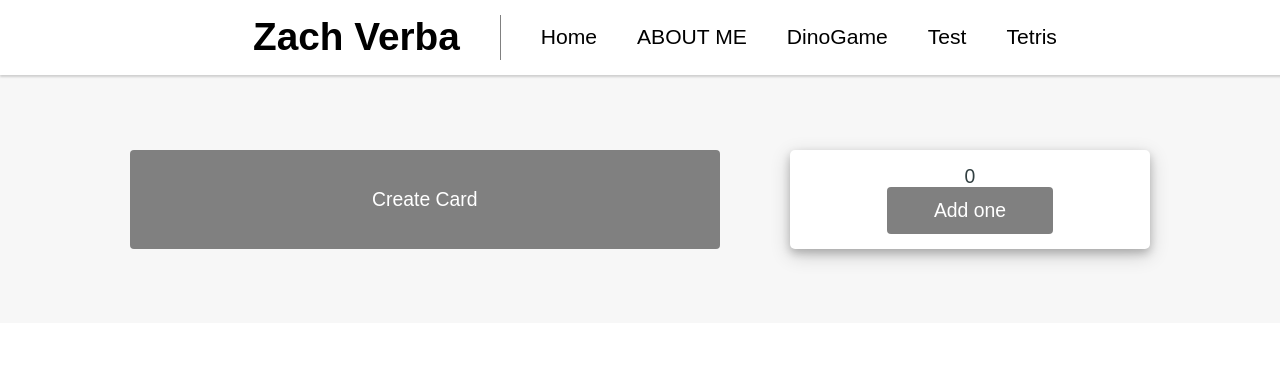
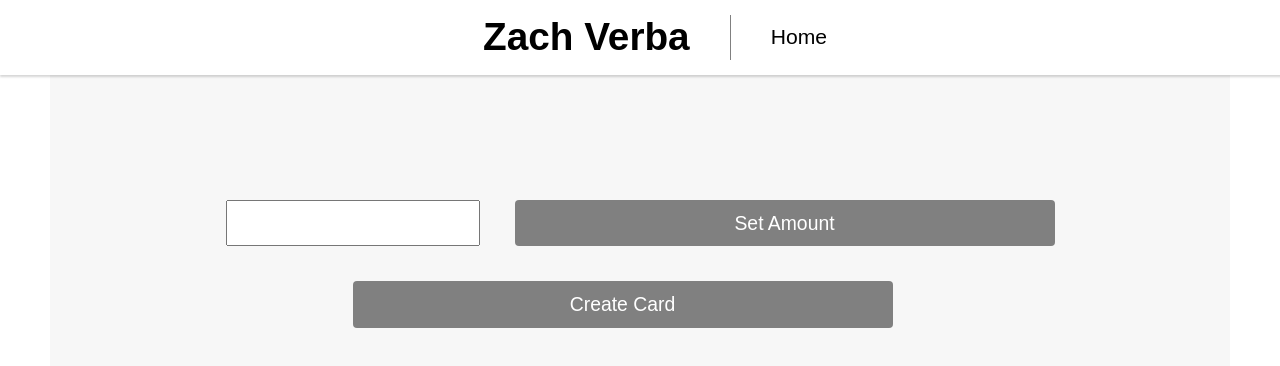
Before and after one commit to ninjattack2019/Birch-Bootcamp-fork, a plain HTML site: page Maybe.html in a window 1280 px wide. Drawn offline with nearby package versions, Linux system fonts and the light colour scheme.

Commit message:
Added another number/card thing

```diff
--- a/Maybe.html
+++ b/Maybe.html
@@ -21,41 +21,16 @@
           Home
         </a>
       </li>
-      <li>
-        <a href="./pages/about.html">
-          ABOUT ME
-        </a>
-      </li>
-      <li>
-        <a href="./DinoGame.html">
-          DinoGame
-        </a>
-      </li>
-      <li>
-        <a href="./Test.html">
-          Test
-        </a>
-      </li>
-      <li>
-        <a href="./Tetris.html">
-          Tetris
-        </a>
-      </li>
     </ul>
   </header>
 
-  <main>
+  <main style="padding:50px">
 
     <div class="content" style="padding-top:150px">
+      <input type="text" id="Amount" name="Amount">
+      <button onclick="setAmount()">Set Amount</button>
       <button onclick="createCard()">Create Card</button>
       <div id="cardContainer"></div>
-      <!--This is content card 1-->
-      <div class="card">
-        <p id="First">0</p>
-        <aside>
-          <button onClick="addOne('First')">Add one</button>
-        </aside>
-
     </div>
 
      <script>
@@ -72,6 +47,18 @@
         }
 
        };
+
+       function setAmount() {
+         var Amount = document.getElementById("Amount").value;
+         for (const [key, value] of Object.entries(storage)) {
+            document.getElementById(key).innerHTML = Amount;
+            storage[key] = Amount;
+         };
+
+
+
+         }
+
        let cardCounter = 0;
 
        function createCard() {
@@ -81,27 +68,21 @@
            const cardDiv = document.createElement('div');
            cardDiv.className = 'card';
 
-           const p = document.createElement('p');
+           const p = document.createElement('h2');
            p.id = `Card${cardCounter}`;
+           storage[p.id] = 1;
            p.textContent = '0';
-
-           const aside = document.createElement('aside');
 
            const button = document.createElement('button');
            button.textContent = 'Add one';
            button.setAttribute('onClick', `addOne('Card${cardCounter}')`);
 
-           aside.appendChild(button);
+           cardDiv.appendChild(document.createElement('input'))
            cardDiv.appendChild(p);
-           cardDiv.appendChild(aside);
-
+           cardDiv.appendChild(button);
            cardContainer.appendChild(cardDiv);
        };
 
-       function addOne(id) {
-           const p = document.getElementById(id);
-           p.textContent = parseInt(p.textContent) + 1;
-       };
      </script>
   </main>
 
```
Also changed, not shown: Tetris.html (+1 -1 lines), anothertest.html (added, +24 -0 lines), open.js (deleted), storage.txt (deleted).
